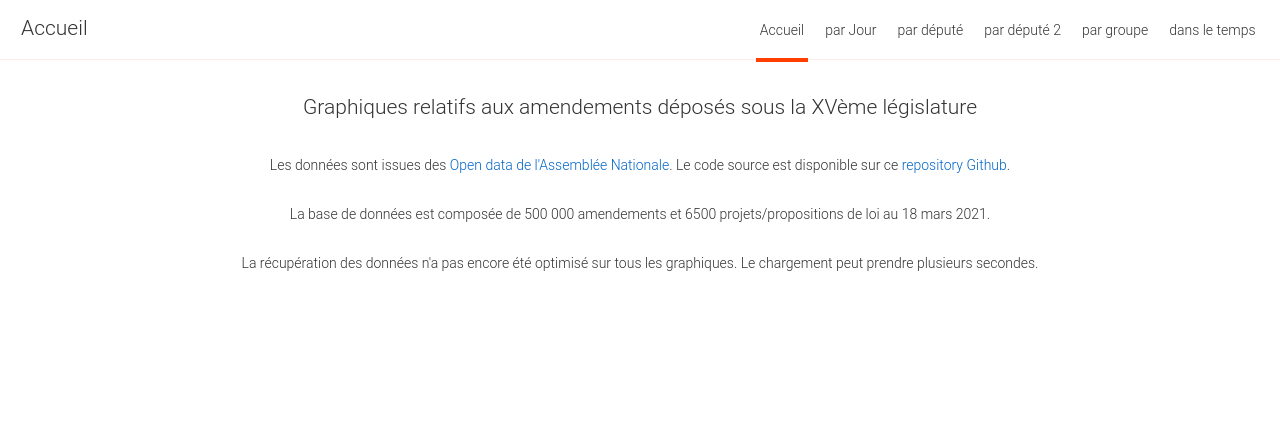
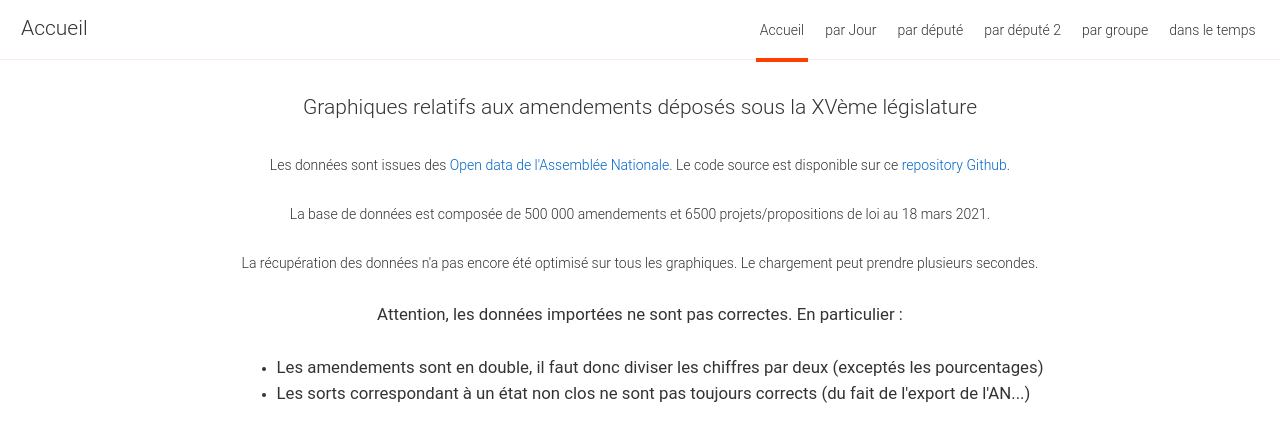
Before and after one commit to Ennoriel/data-viz-amendements, a Svelte app: page / in a window 1280 px wide. Shown: the top 442 px of the page. Built offline with nearby package versions, Linux system fonts and the light colour scheme; no server answers.

Commit message:
Home notification

```diff
--- a/src/components/Home.svelte
+++ b/src/components/Home.svelte
@@ -6,6 +6,11 @@
 
   a:hover {
       text-decoration: underline;
+  }
+
+  strong {
+    font-weight: bolder;
+    font-size: 1.2em;
   }
 </style>
 
@@ -20,3 +25,12 @@
 <p>
   La récupération des données n'a pas encore été optimisé sur tous les graphiques. Le chargement peut prendre plusieurs secondes.
 </p>
+<p>
+  <strong>
+    Attention, les données importées ne sont pas correctes. En particulier :
+  </strong>
+</p>
+<ul>
+  <li><strong>Les amendements sont en double, il faut donc diviser les chiffres par deux (exceptés les pourcentages)</strong></li>
+  <li><strong>Les sorts correspondant à un état non clos ne sont pas toujours corrects (du fait de l'export de l'AN...)</strong></li>
+</ul>
```
